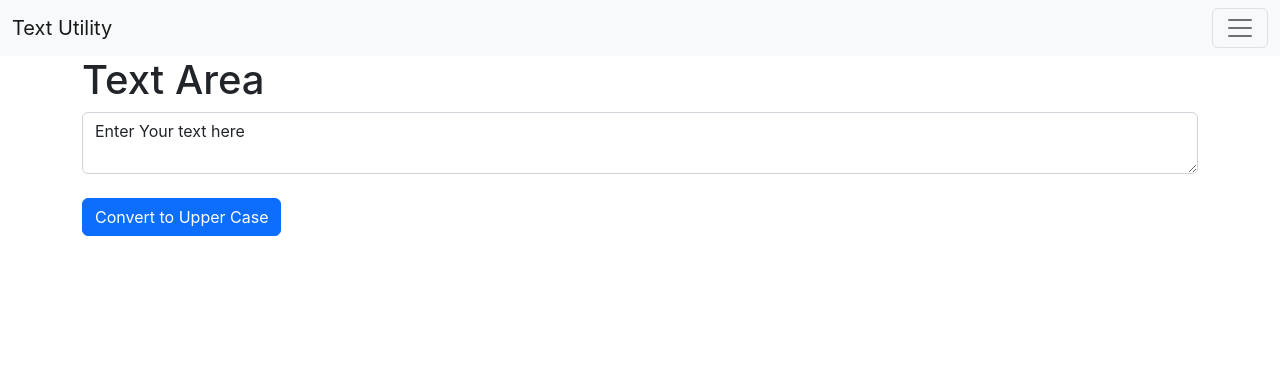
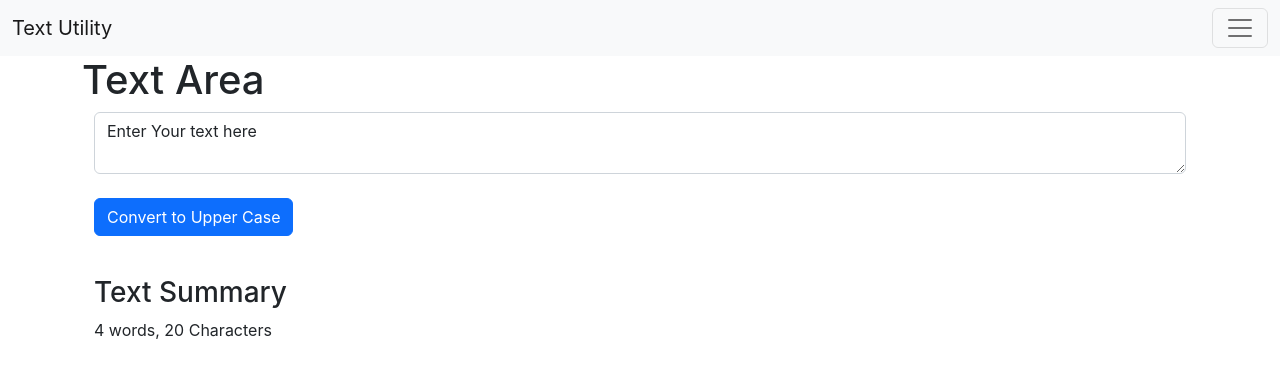
Before and after one commit to Mani007/Reactpractice, a React (Create React App) app: page / in a window 1280 px wide. Shown: the top 378 px of the page. Built offline with nearby package versions, Linux system fonts and the light colour scheme.

Commit message:
More feature added using react hook

```diff
--- a/src/components/TextForm.js
+++ b/src/components/TextForm.js
@@ -1,17 +1,16 @@
-import React, {useState} from 'react'
-
+import React, { useState } from "react";
 
 export default function TextForm(props) {
   const clickHandler = () => {
     //console.log("Upper clicked" + text) // We can access the text value here and originally the react hook
     let newtext = text.toUpperCase(); // text variable is coming from the values of react hook
     setText(newtext);
-    }
+  };
 
   const changeHandler = (event) => {
     //console.log("change clicked")
-        setText(event.target.value)
-    }
+    setText(event.target.value);
+  };
   const [text, setText] = useState("Enter Your text here");
   // text = "new State"; // WRONG WAY TO CHANGE THE STATE
   // setText("New changes in text"); //This is the correct way
@@ -19,13 +18,33 @@ export default function TextForm(props) {
   return (
     <>
       <h1>{props.headings}</h1>
+      <div className="container">
       <form>
         <div className="form-group">
-    <textarea type="text" className="form-control" id="mybox" onChange={changeHandler} value={text} placeholder="Type your text Here"/>
+          <textarea
+            type="text"
+            className="form-control"
+            id="mybox"
+            onChange={changeHandler}
+            value={text}
+            placeholder="Type your text Here"
+          />
+        </div>
+        <br />
+        <button
+          type="button"
+          className="btn btn-primary"
+          onClick={clickHandler}
+        >
+          Convert to Upper Case
+        </button>
+      </form>
       </div>
       <br/>
-   <button type='button' className="btn btn-primary" onClick={clickHandler}>Convert to Upper Case</button>
-</form>
+      <div className="container my-3">
+        <h3>Text Summary</h3>
+        <p>{text.split(" ").length} words, {text.length} Characters</p>
+      </div>
     </>
-  )
+  );
 }
```
Lines whose indentation alone changed are shown as unchanged.
